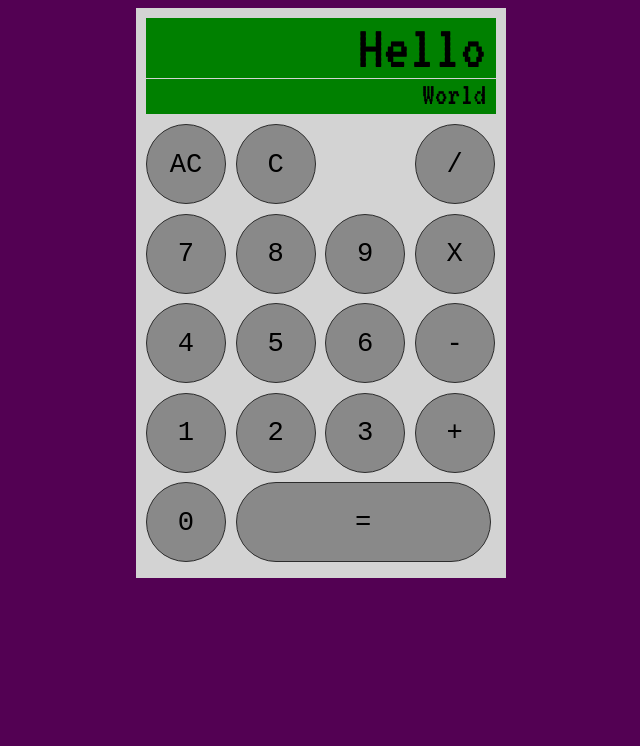
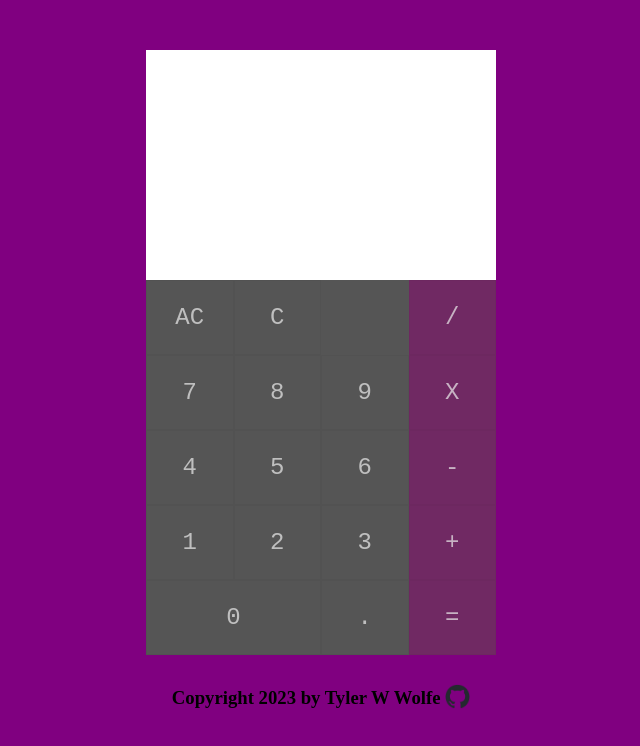
Before and after one commit to JustSomeGuyy/TOP-Calculator, a plain HTML site: page index.html in a window 1280 px wide. Shown: the whole page, without its empty margins (319-959 px from the left). Drawn offline with Linux system fonts and the light colour scheme; a web font is replaced by a local one.

Commit message:
completed JS functions for the project. As well as completing the design and layout

```diff
--- a/index.html
+++ b/index.html
@@ -15,30 +15,32 @@
 
     <div class="calculator">
         <div class="top">
-            <div class="screen"><span id="screen">Hello</span></div>
-            <div class="tape"><span id="tape">World</span></div>
+            <div class="tape"><span id="equation"></span></div>
+            <div class="screen"><span id="result"></span></div>
         </div>
         <div class="keypad">
-                <button id="all-clear" class="button circle alert row-1 col-1"> AC </button>
-                <button id="clear" class="button circle warning row-1 col-2"> C </button>
-                <button id="7" class="button circle row-2 col-1"> 7 </button>
-                <button id="8" class="button circle row-2 col-2"> 8 </button>
-                <button id="9" class="button circle row-2 col-3"> 9 </button>
-                <button id="4" class="button circle row-3 col-1"> 4 </button>
-                <button id="5" class="button circle row-3 col-2"> 5 </button>
-                <button id="6" class="button circle row-3 col-3"> 6 </button>
-                <button id="1" class="button circle row-4 col-1"> 1 </button>
-                <button id="2" class="button circle row-4 col-2"> 2 </button>
-                <button id="3" class="button circle row-4 col-3"> 3 </button>
-                <button id="divide" class="button circle row-1 col-4"> / </button>
-                <button id="multiply" class="button circle row-2 col-4"> X </button>
-                <button id="subtract" class="button circle row-3 col-4"> - </button>
-                <button id="add" class="button circle row-4 col-4"> + </button>
-                <button id="0" class="button circle zero row-5 col-span-2"> 0 </button>
-                <button id="equal" class="button equal row-5 col-4 col-span-3"> = </button>
+                <button id="all-clear" class="button alert row-1 col-1"
+                onclick="clearAll()"> AC </button>
+                <button id="clear" class="button warning row-1 col-2" onclick="clearLast()"> C </button>
+                <button id="7" class="button row-2 col-1" onclick="addNumber('7')"> 7 </button>
+                <button id="8" class="button row-2 col-2" onclick="addNumber('8')"> 8 </button>
+                <button id="9" class="button row-2 col-3" onclick="addNumber('9')"> 9 </button>
+                <button id="4" class="button row-3 col-1" onclick="addNumber('4')"> 4 </button>
+                <button id="5" class="button row-3 col-2" onclick="addNumber('5')"> 5 </button>
+                <button id="6" class="button row-3 col-3" onclick="addNumber('6')"> 6 </button>
+                <button id="1" class="button row-4 col-1" onclick="addNumber('1')"> 1 </button>
+                <button id="2" class="button row-4 col-2" onclick="addNumber('2')"> 2 </button>
+                <button id="3" class="button row-4 col-3" onclick="addNumber('3')"> 3 </button>
+                <button id="divide" class="row-1 col-4 color" onclick="addOperator('/')"> / </button>
+                <button id="multiply" class="row-2 col-4 color" onclick="addOperator('*')"> X </button>
+                <button id="subtract" class="row-3 col-4 color" onclick="addOperator('-')"> - </button>
+                <button id="add" class="row-4 col-4 color" onclick="addOperator('+')"> + </button>
+                <button id="0" class="button row-5 col-span-2 wide" onclick="addNumber('0')"> 0 </button>
+                <button id="." class="button row-5 col-3" onclick="addNumber('.')"> . </button>
+                <button id="equal" class="row-5 col-4 color" onclick="calculate()"> = </button>
         </div>
     </div>
-
+    <div class="footer"><h3>Copyright 2023 by Tyler W Wolfe <a href="https://github.com/JustSomeGuyy"><img src="img/github-mark.png" alt="GitHub logo that is also the link to Tyler's GitHub account"></a></h3></div>
     <script src="main.js"></script>
 </body>
 </html>
--- a/main.js
+++ b/main.js
@@ -0,0 +1,50 @@
+let result = document.getElementById('result');
+let equationSpan = document.getElementById('equation');
+let expression = '';
+let equation = '';
+
+function addNumber(num) {
+	if (expression.length < 10 && equation.length < 10) {
+		expression += num;
+		equation += num;
+        result.textContent = expression;
+		updateResultAndEquation();
+	}
+}
+
+function addOperator(op) {
+	if (expression.length < 10 && equation.length < 10) {
+		expression += op;
+		equation += ' ' + op + ' ';
+		updateResultAndEquation();
+	}
+}
+
+function calculate() {
+	try {
+		expression = eval(expression);
+		equation += ' = ' + expression;
+        result.textContent = expression;
+		updateResultAndEquation();
+	} catch (error) {
+		result.value = 'Error';
+	}
+}
+
+function clearAll() {
+	expression = '';
+	equation = '';
+	updateResultAndEquation();
+}
+
+function clearLast() {
+	expression = expression.slice(0, -1);
+	equation = equation.slice(0, -1);
+	updateResultAndEquation();
+}
+
+function updateResultAndEquation() {
+	result.value = expression;
+    result.textContent = expression;
+	equationSpan.textContent = equation;
+}
--- a/styles.css
+++ b/styles.css
@@ -1,46 +1,43 @@
 
 html {
-    background-color: rgb(83, 1, 83);
+    background-color: #800080;
 }
 
 .calculator {
-    margin: auto auto;
+    margin: 50px auto;
     width: 350px;
-    height: 550px;
-    background-color: lightgray;
-    padding: 10px;
+    background-color: #555;
 }
 
 .top{
     width: 100%;
-    margin-bottom: 10px;
-    background-color: green;
-    font-family: 'VT323', monospace;
+    background-color: white;
+    font-family: 'Azeret Mono', monospace;
 }
 
 .screen {
-    height: 60px;
+    height: 150px;
     display: flex;
     justify-content: flex-end;
     align-items: center;
-    font-size: 4em;
+    font-size: 3em;
     padding: 0 10px 0 0;
-    border-bottom: 0.1px lightgray solid;
 }
 
 .tape {
     display: flex;
     justify-content: flex-end;
     align-items: center;
-    height: 30px;
-    font-size: 2em;
+    height: 75px;
+    font-size: 1.5em;
     padding: 0 10px 5px 0;
 }
 
 .keypad {
     display: grid;
-    gap: .6rem;
+    /* gap: 1rem; */
     grid-template-columns: repeat(4, 1fr);
+    font-family: 'Azeret Mono', monospace;
 }
 
 .row-1{
@@ -84,23 +81,52 @@ html {
 }
 
 .col-span-3 {
-    grid-column: 2 / span 4;
-}
-
-.circle {
-    border-radius: 100%;
+    grid-column: 3 / span 4;
 }
 
 .button {
     font-family: 'Azeret Mono', monospace;
-    font-size: 1.7em;
-    width: 80px;
-    height: 80px;
-    border: 0.5px solid rgb(44, 44, 44);
-    background-color: rgb(137, 137, 137);
+    font-size: 1.5em;
+    width: 87.5px;
+    height: 75px;
+    border: 0.1px solid #525252;
+    background-color: #555;
+    color: rgba(235, 235, 235, 0.705);
 }
 
-.equal {
-    width: 255px;
-    border-radius: 50px;
+.color {
+    font-family: 'Azeret Mono', monospace;
+    background-color: #702963;
+    font-size: 1.5em;
+    width: 87.5px;
+    height: 75px;
+    border: 0.1px solid #6d2860db;
+    color: rgba(235, 235, 235, 0.705);
 }
+
+
+.color:hover {
+    background-color: #67255b;
+    color: white;
+}
+
+.wide {
+    width: 175px;
+}
+
+.button:hover {
+    background-color: #515151;
+    color: white;
+}
+
+.footer {
+    display: flex;
+    justify-content: center;
+    align-items: center;
+    margin-top: -40px;
+}
+
+img {
+    height: 25px;
+    margin-bottom: -5px;
+}
```
Also changed, not shown: img/github-mark.png (added), 1 other file.
